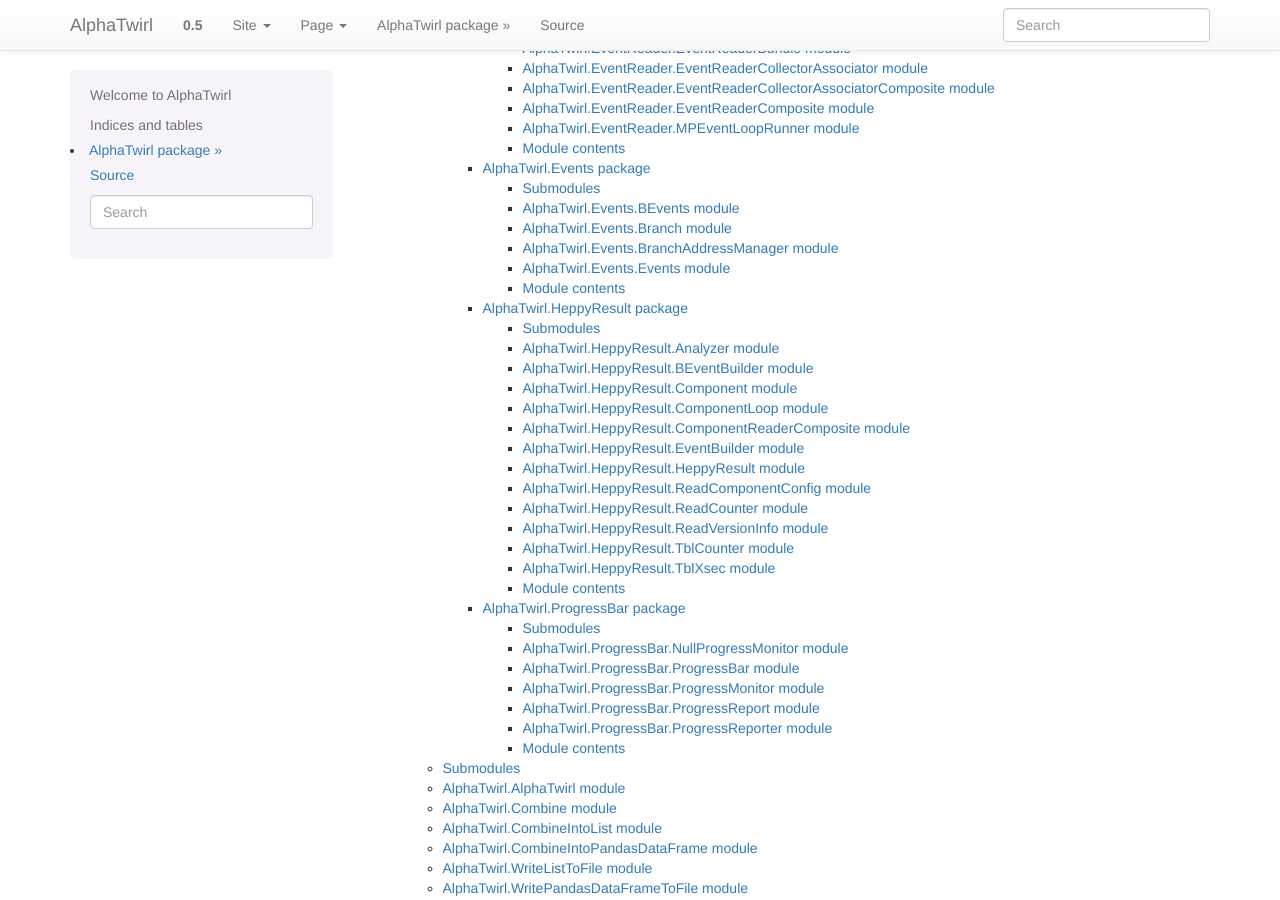
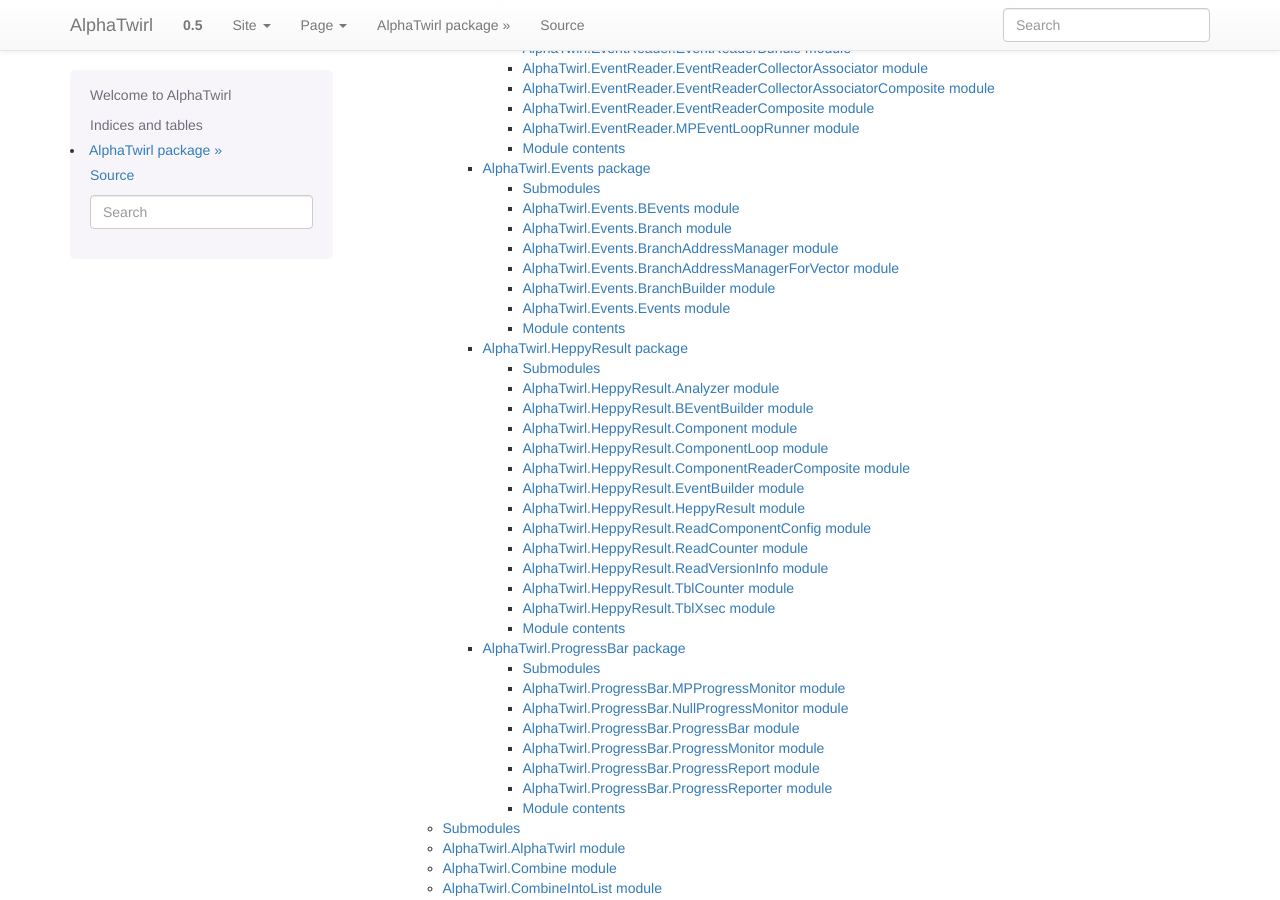
Before and after one commit to alphatwirl/alphatwirl, a Sphinx documentation site: the page built from docs/index.rst, in a window 1280 px wide and 900 px high, scrolled down 852 px. Built offline with Sphinx 7.4.7, drawn with Linux system fonts in a browser that asks for light colours.

Commit message:
update AlphaTwirl.Events.rst and AlphaTwirl.ProgressBar.rst

```diff
--- a/docs/AlphaTwirl.Events.rst
+++ b/docs/AlphaTwirl.Events.rst
@@ -28,6 +28,22 @@ AlphaTwirl.Events.BranchAddressManager module
     :undoc-members:
     :show-inheritance:
 
+AlphaTwirl.Events.BranchAddressManagerForVector module
+------------------------------------------------------
+
+.. automodule:: AlphaTwirl.Events.BranchAddressManagerForVector
+    :members:
+    :undoc-members:
+    :show-inheritance:
+
+AlphaTwirl.Events.BranchBuilder module
+--------------------------------------
+
+.. automodule:: AlphaTwirl.Events.BranchBuilder
+    :members:
+    :undoc-members:
+    :show-inheritance:
+
 AlphaTwirl.Events.Events module
 -------------------------------
 
--- a/docs/AlphaTwirl.ProgressBar.rst
+++ b/docs/AlphaTwirl.ProgressBar.rst
@@ -3,6 +3,14 @@ AlphaTwirl.ProgressBar package
 
 Submodules
 ----------
+
+AlphaTwirl.ProgressBar.MPProgressMonitor module
+-----------------------------------------------
+
+.. automodule:: AlphaTwirl.ProgressBar.MPProgressMonitor
+    :members:
+    :undoc-members:
+    :show-inheritance:
 
 AlphaTwirl.ProgressBar.NullProgressMonitor module
 -------------------------------------------------
```
